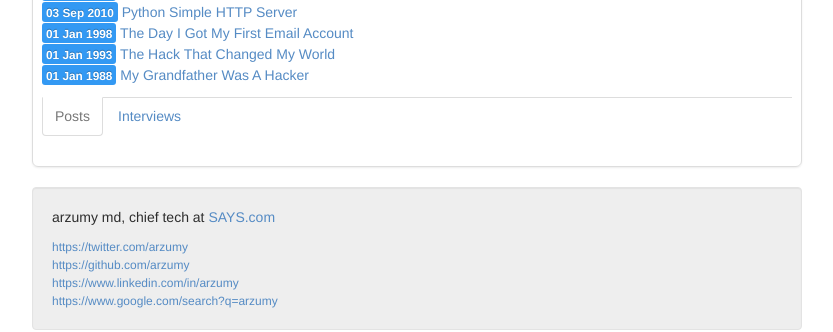
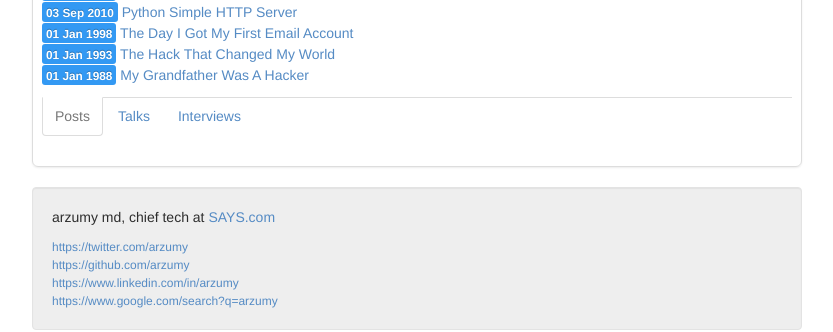
Before and after one commit to arzumy/arzumy.github.com, a Jekyll site: the page built from index.html, in a window 1280 px wide. Shown: the part 361-693 px from the top of the page, without its empty margins (223-1056 px from the left). Built offline with Jekyll 4.4.1, drawn with Linux system fonts in a browser that asks for light colours; nearby versions of some CDN libraries; some web fonts are replaced.

Commit message:
add talks

```diff
--- a/index.html
+++ b/index.html
@@ -27,9 +27,26 @@
         </li>
       </ul>
     </div>
+    <div class="tab-pane" id="talks">
+      <ul class="unstyled">
+        <li>
+          <span class="label label-info">25 Aug 2012</span> <a href="https://www.youtube.com/watch?v=3q5UQ4N5hy0&feature=player_embedded">Ruby on Rails Malaysia Meetup - How We Deploy SAYS.com (unedited Google Hangout)</a>
+        </li>
+        <li>
+          <span class="label label-info">28 Sep 2011</span> <a href="http://webcamp.my/2011/10/arzumy-md-%E2%80%94-i-paul-the-octopus/">WebCamp Neun: WCKL All-Stars - “I, Paul the Octopus”</a>
+        </li>
+        <li>
+          <span class="label label-info">27 Oct 2010</span> <a href="http://www.slideshare.net/arzumy/webcampkl-9-30second-tips-to-happiness-16-apps-in-8-minutes">WebCampKL 9 - 30-second Tips To Happiness. 16 Apps In 8 Minutes</a>
+        </li>
+        <li>
+          <span class="label label-info">24 Feb 2009</span> <a href="http://www.slideshare.net/arzumy/ruby-on-rails-kickass">MDeC Preseed Meetup - Ruby on Rails Kick-ass</a>
+        </li>
+      </ul>
+    </div>
   </div>
   <ul class="nav nav-tabs">
     <li class="active"><a href="#posts" data-toggle="tab">Posts</a></li>
+    <li><a href="#talks" data-toggle="tab">Talks</a></li>
     <li><a href="#interviews" data-toggle="tab">Interviews</a></li>
   </ul>
 </div>
```
